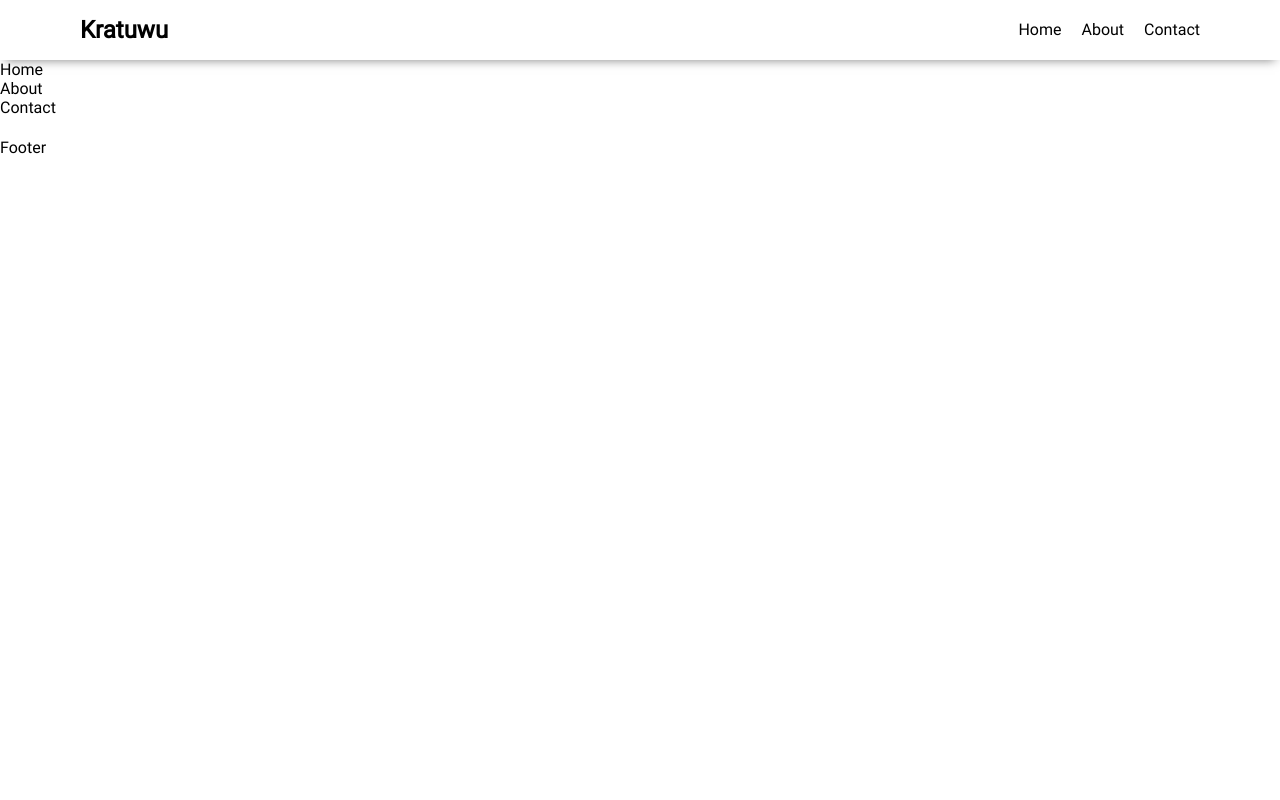
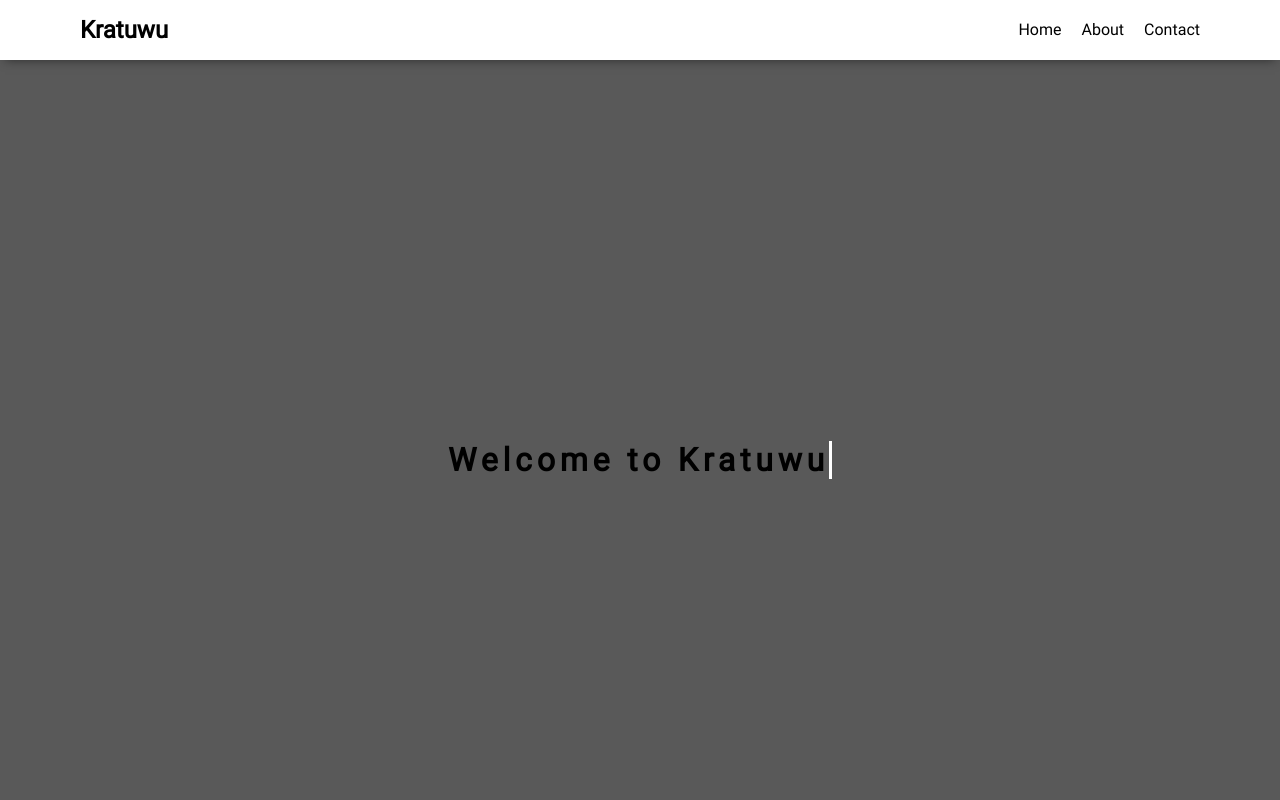
Before and after one commit to kratuwu/kratuwu, a React (Create React App) app: page / in a window 1280 px wide. Shown: the top 800 px of the page. Built offline with nearby package versions, Linux system fonts and the light colour scheme.

Commit message:
Add Home content

```diff
--- a/src/components/contents/Home.tsx
+++ b/src/components/contents/Home.tsx
@@ -1,7 +1,43 @@
 import React, { forwardRef } from "react";
+import styled, { keyframes } from "styled-components";
+
+const HomeWrapper = styled.div`
+  height: 100vh;
+  background-color: rgba(0,0,0,.65);
+  display: flex;
+  justify-content: center;
+`
+const HomeContainer = styled.div`
+  margin: auto;
+`
+const typing = keyframes`
+  from { width: 0 }
+  to { width: 100% }
+`;
+
+const blinkCaret  = keyframes`
+  from, to { border-color: transparent }
+  50% { border-color: white; }
+`
+const TypeWriter = styled.h1`
+  overflow: hidden; /* Ensures the content is not revealed until the animation */
+  border-right: .1em solid orange; /* The typwriter cursor */
+  white-space: nowrap; /* Keeps the content on a single line */
+  margin: 0 auto; /* Gives that scrolling effect as the typing happens */
+  letter-spacing: .15em; /* Adjust as needed */
+  animation:
+    ${typing} 1s steps(20, end),
+    ${blinkCaret} .75s step-end infinite;
+`
 
 const Home = ({ forwardedRef }: any) => {
-  return <div ref={forwardedRef}>Home</div>;
+  return (
+    <HomeWrapper ref={forwardedRef}>
+      <HomeContainer >
+        <TypeWriter>Welcome to Kratuwu</TypeWriter>
+      </HomeContainer>
+    </HomeWrapper>
+  );
 };
 
 export default forwardRef((props, ref) => <Home forwardedRef={ref} />);
--- a/src/components/layouts/Navigation.tsx
+++ b/src/components/layouts/Navigation.tsx
@@ -6,6 +6,7 @@ type NavigationProps = {
   contentRefs: ContentRef[];
   open: boolean;
 };
+
 const NavigationWrapper = styled.div<{open: boolean}>`
   flex-basis: 100%;
   background: black;
@@ -24,14 +25,14 @@ const NavigationWrapper = styled.div<{open: boolean}>`
 `
 
 const NavigationGroup = styled.ul`
+    display: flex;
     flex-direction: column;
     color: white;
     padding: 0;
   @media (min-width: 768px) {
-    display: flex;
     margin: 0;
     color: black;
-    flex-direction: row;
+    flex-direction: unset;
   }
 `;
 
```
